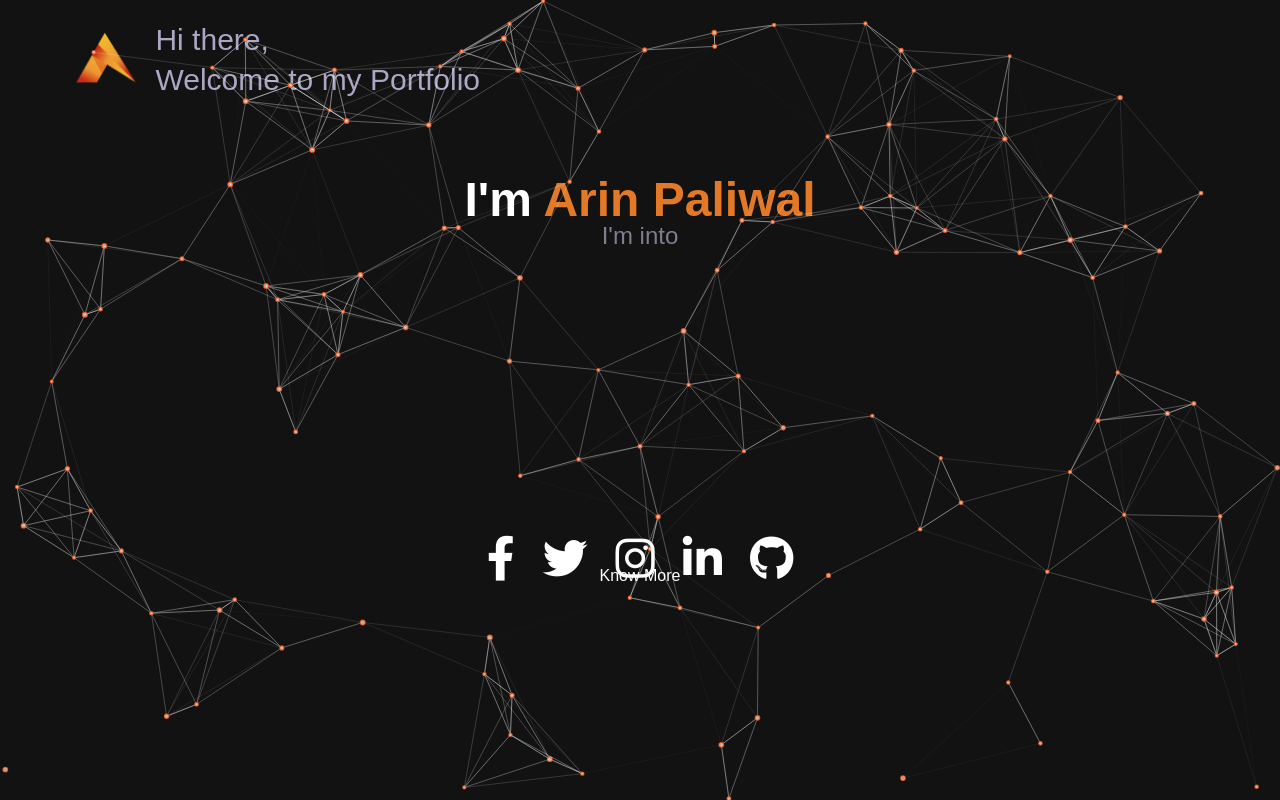
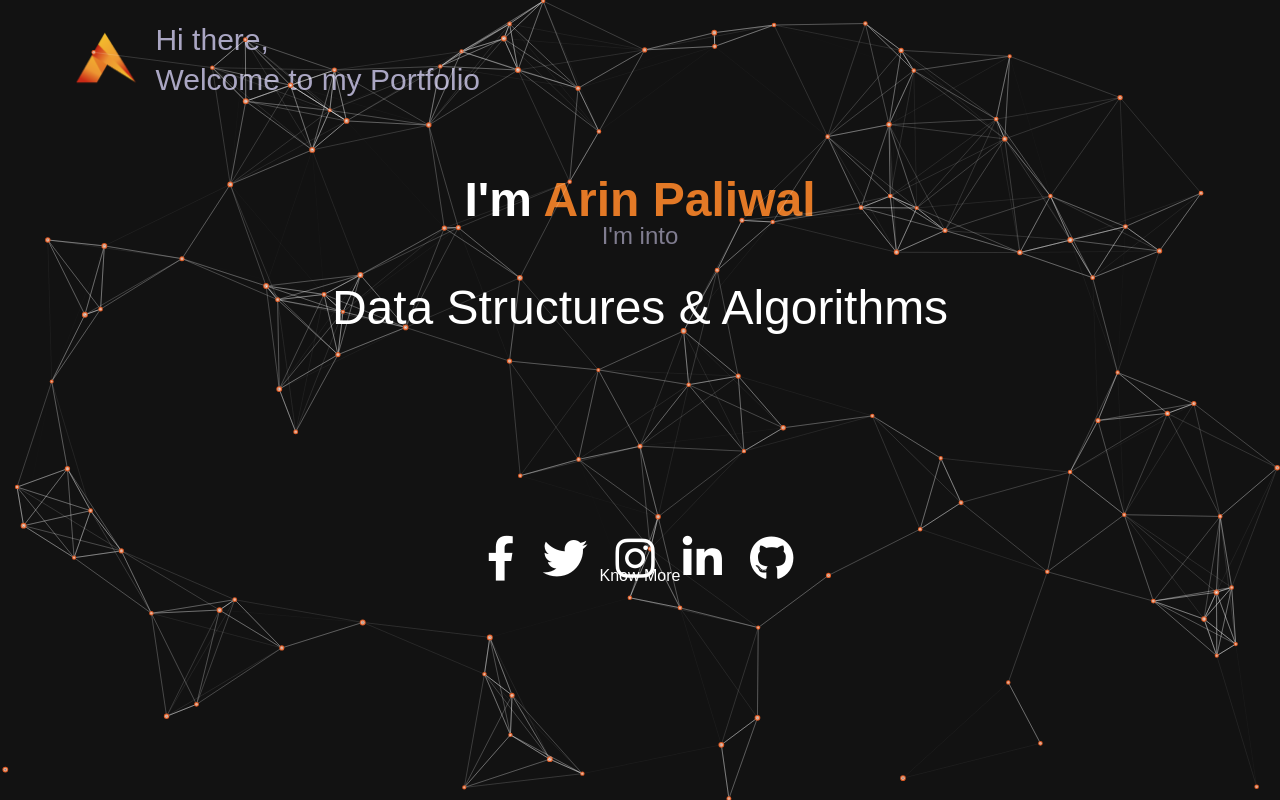
Before and after one commit to arin-paliwal/3PF, a React (Vite) app: page / in a window 1280 px wide. Built offline with nearby package versions, Linux system fonts and the light colour scheme.

Commit message:
Added {text}

```diff
--- a/src/FirstPage/About.jsx
+++ b/src/FirstPage/About.jsx
@@ -134,7 +134,7 @@ const displayText = currentWord.substring(0, letterIndex);
           I'm into
         </div>
         <h2 className="text-white text-3xl sm:text-4xl lg:text-5xl text-center mb-8 h-[40px]  ">
-          {/* {displayText} */}
+          {displayText}
         </h2>
       </motion.div>
       <br></br>
```
Also changed, not shown: 1 other file (tests, documents, lock files or other folders).
